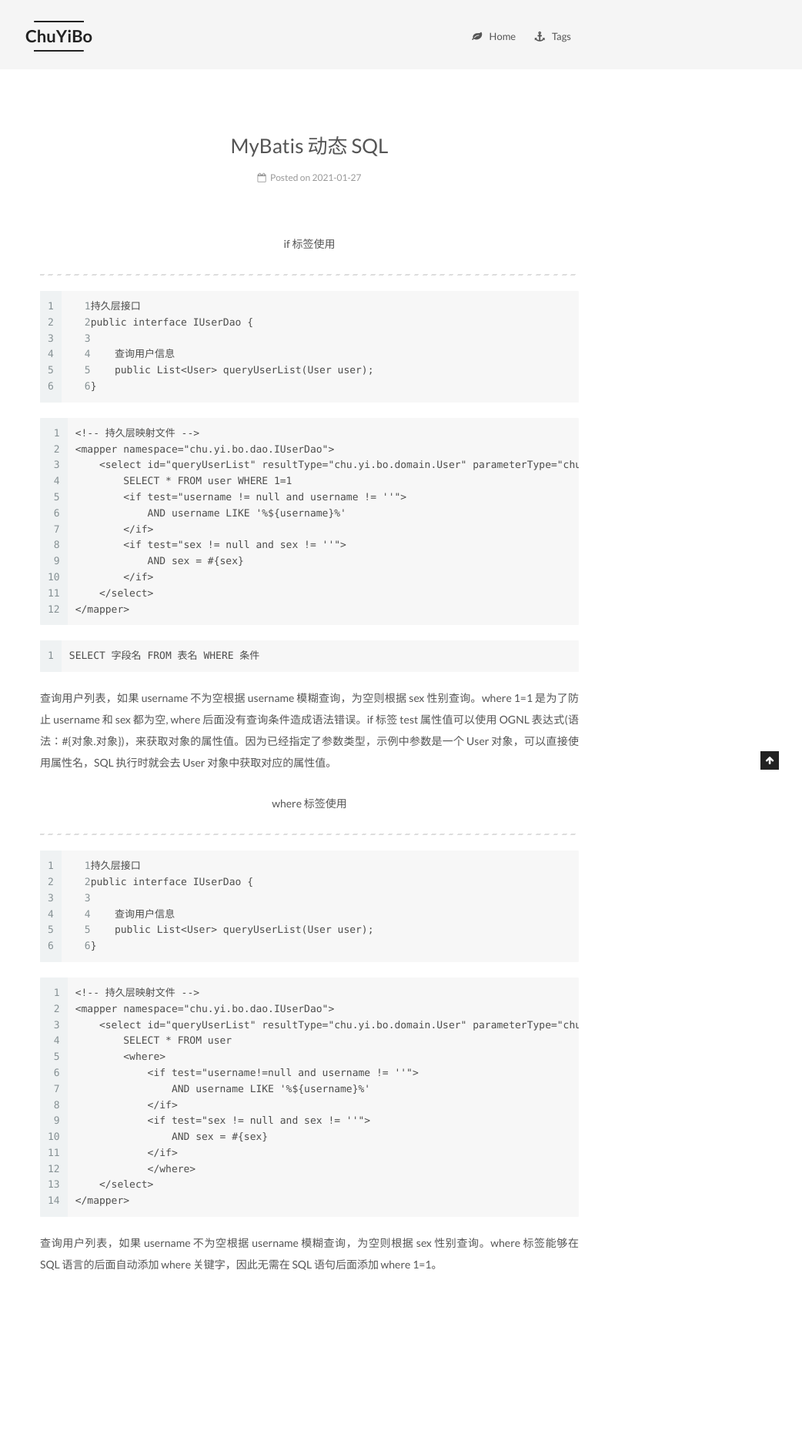
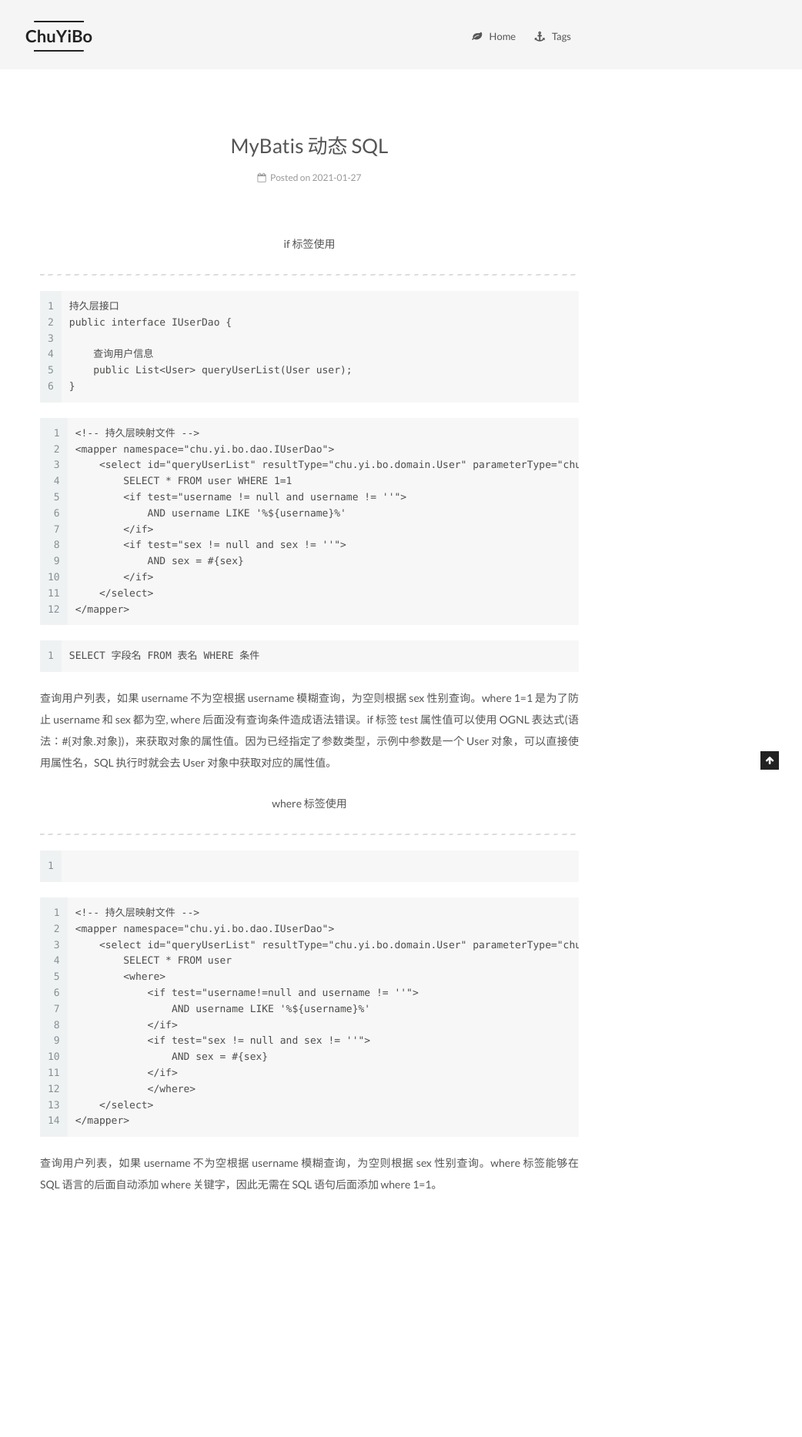
Before and after one commit to chuyibo/chuyibo.github.io, a Jekyll site: the page built from _posts/2021-01-27-MyBatis 学习笔记08.md, in a window 1280 px wide. Shown: the whole page at 77% size, without its empty margins (238-1280 px from the left). Built offline with Jekyll 4.4.1, drawn with Linux system fonts in a browser that asks for light colours; after the commit the page ends 1763 px from its top, so only the background shows below that.

Commit message:
2021/02/17

````diff
--- a/_posts/2021-01-27-MyBatis 学习笔记08.md
+++ b/_posts/2021-01-27-MyBatis 学习笔记08.md
@@ -46,12 +46,7 @@
 ----
 
 ```
-持久层接口
-public interface IUserDao {
 
-    查询用户信息
-    public List<User> queryUserList(User user);
-}
 ```
 
 ```
````
